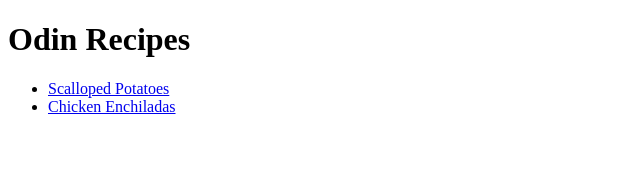
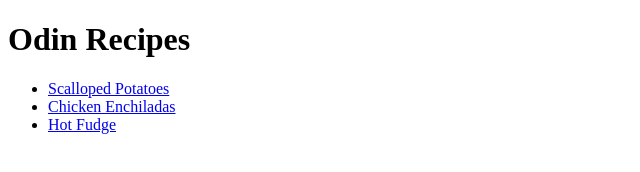
Before and after one commit to moss-3c/odin-recipes, a plain HTML site: page index.html in a window 1280 px wide. Shown: the full height of the page, 0-640 px from the left. Drawn offline with Linux system fonts and the light colour scheme.

Commit message:
Update index.html
Add link to hot-fudge.html and fixed link for
chicken-enchiladas.html, whose filename had typo

```diff
--- a/index.html
+++ b/index.html
@@ -10,6 +10,7 @@
     <ul>
         <li><a href="recipes/scalloped-potatoes.html">Scalloped Potatoes</a></li>
         <li><a href="recipes/chicken-enchiladas.html">Chicken Enchiladas</a></li>
+        <li><a href="recipes/hot-fudge.html">Hot Fudge</a></li>
     </ul>
 </body>
 </html>
```
